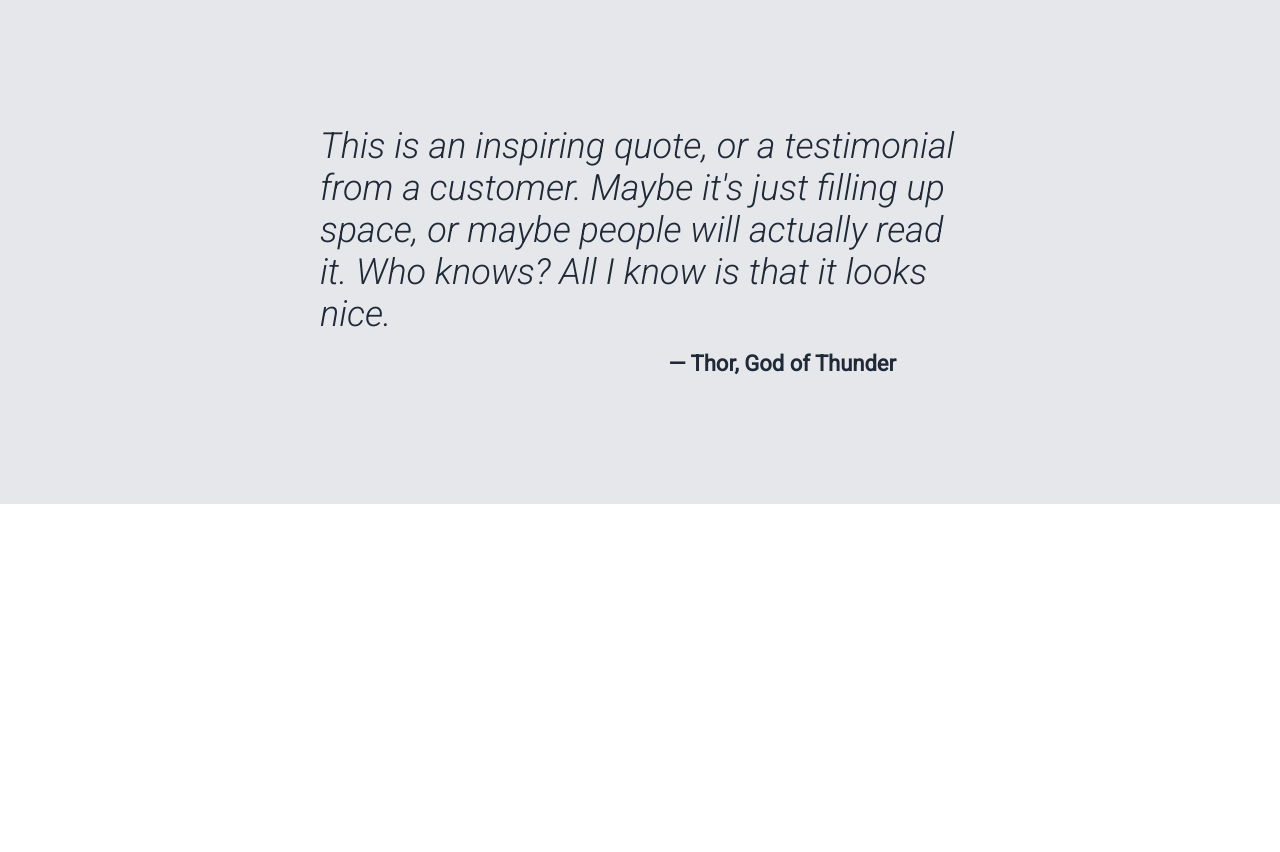
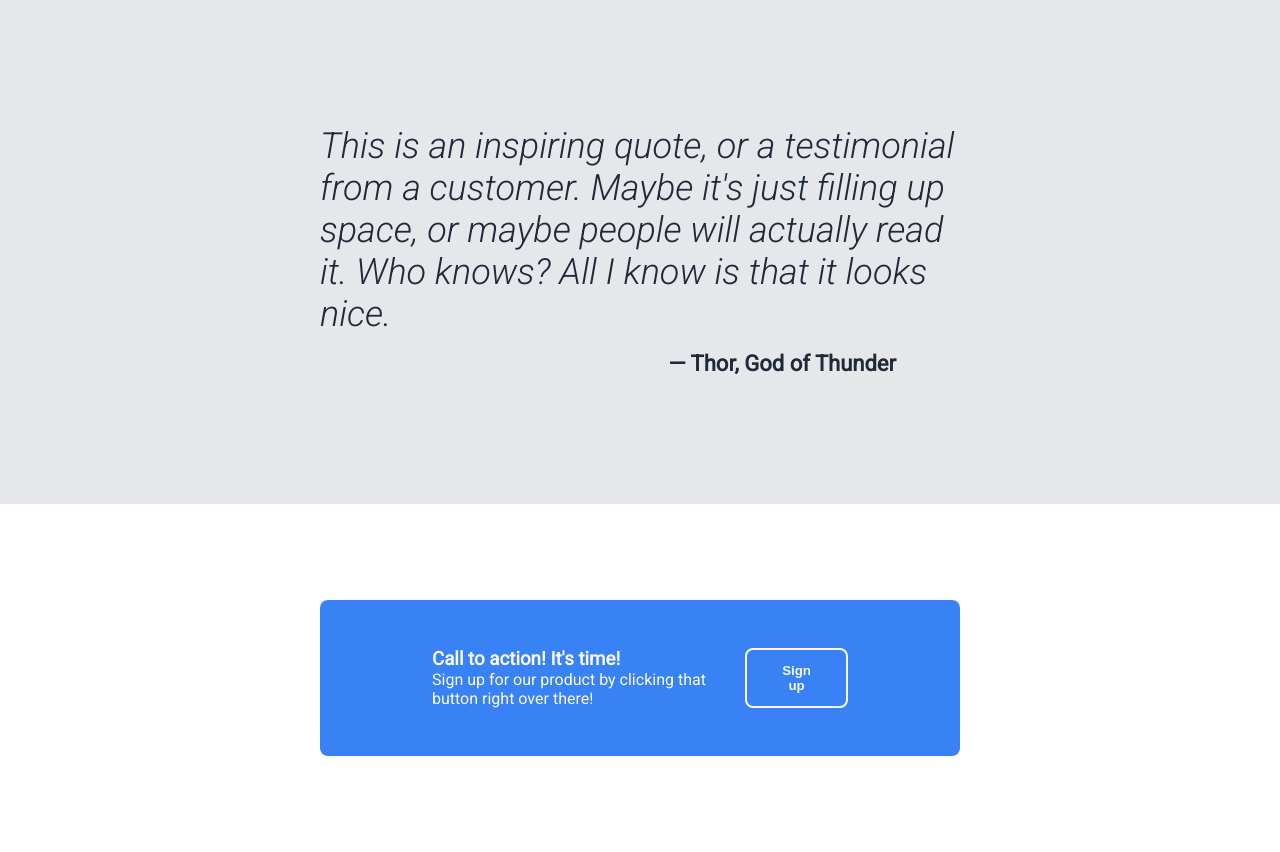
Before and after one commit to zijaigidov/landing-page, a plain HTML site: page index.html in a window 1280 px wide. Shown: the part 894-1746 px from the top of the page. Before the commit the page ends 1398 px from the top, so only its background shows below. Drawn offline with Linux system fonts and the light colour scheme.

Commit message:
Add bottom section with Call to Action

```diff
--- a/css/style.css
+++ b/css/style.css
@@ -140,6 +140,30 @@ html {
   font-style: normal;
 }
 
+.bottom {
+  display: flex;
+  justify-content: center;
+}
+
+.cta-two {
+  display: flex;
+  justify-content: space-between;
+  padding: 48px 112px;
+  margin: 96px 0;
+  border-radius: 8px;
+  color: #f9faf8;
+  background: #3882f6;
+}
+
+.bottom button {
+  font-weight: bold;
+  color: inherit;
+  padding: 0 32px;
+  background: inherit;
+  border: 2px solid #f9faf8;
+  border-radius: 8px;
+}
+
 .container {
   width: 50%;
 }
--- a/index.html
+++ b/index.html
@@ -70,5 +70,18 @@
         <span class="author-name">&mdash; Thor, God of Thunder</span>
       </div>
     </div>
+    <div class="bottom">
+      <div class="container">
+        <div class="cta-two">
+          <div class="text">
+            <h3>Call to action! It's time!</h3>
+            <p>
+              Sign up for our product by clicking that button right over there!
+            </p>
+          </div>
+          <button>Sign up</button>
+        </div>
+      </div>
+    </div>
   </body>
 </html>
```
